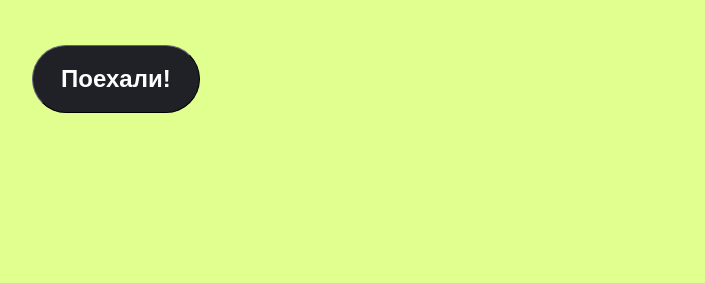
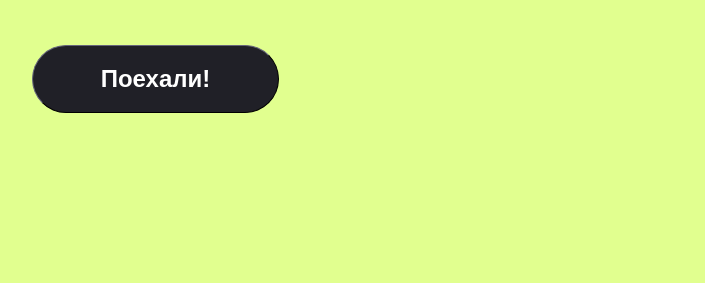
Before and after one commit to e8olution/JS_hw_1, a plain HTML site: page index.html in a window 1280 px wide. Shown: the part 517-800 px from the top of the page, without its empty margins (8-713 px from the left). Drawn offline with Linux system fonts and the light colour scheme.

Commit message:
cheking with validator error with top-content__button done

```diff
--- a/style.scss
+++ b/style.scss
@@ -47,8 +47,8 @@ h3 {
         border-color: #202027;
         color: white;
         background-color: #202027;
-        max-width: 247;
-        max-height: 66;
+        min-width: 247px;
+        min-height: 66px;
         gap: 10px;
         border-radius: 60px;
         border-width: 1px;
```
Also changed, not shown: style.css, 1 other file.
